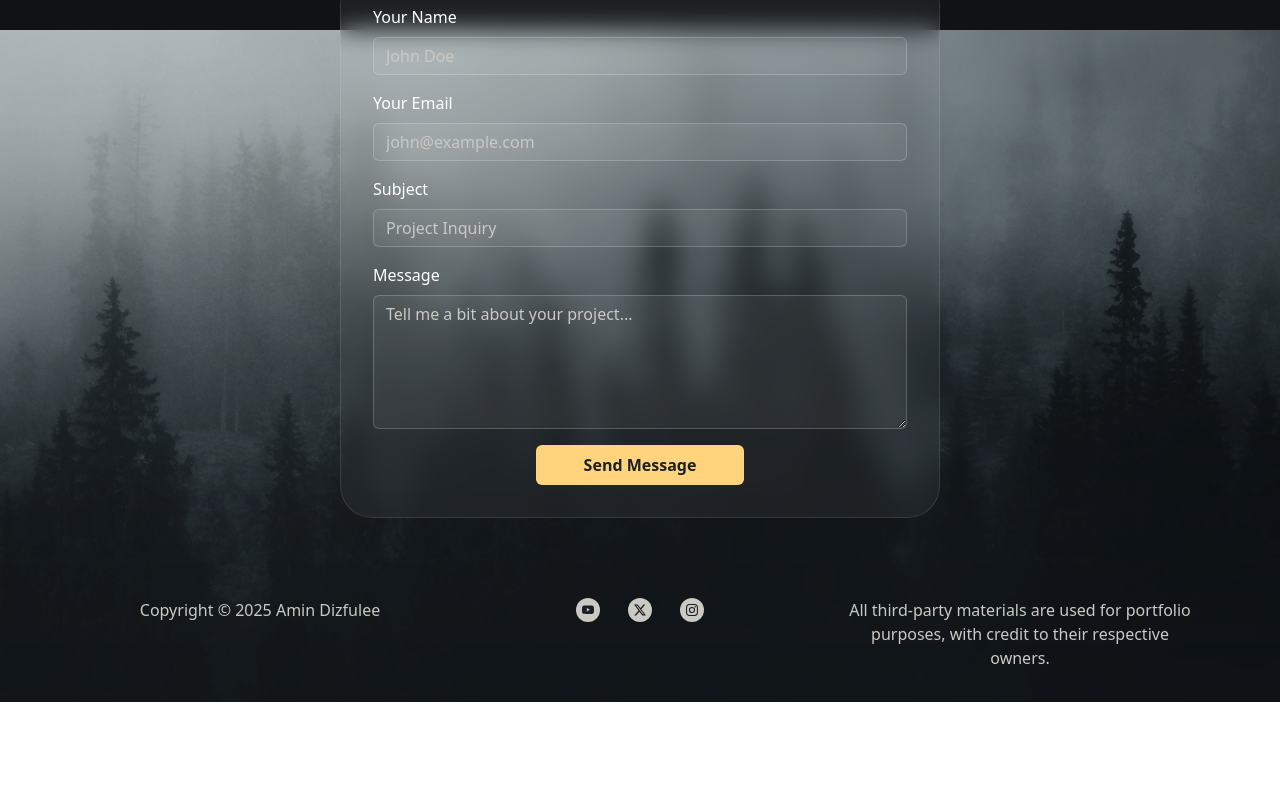
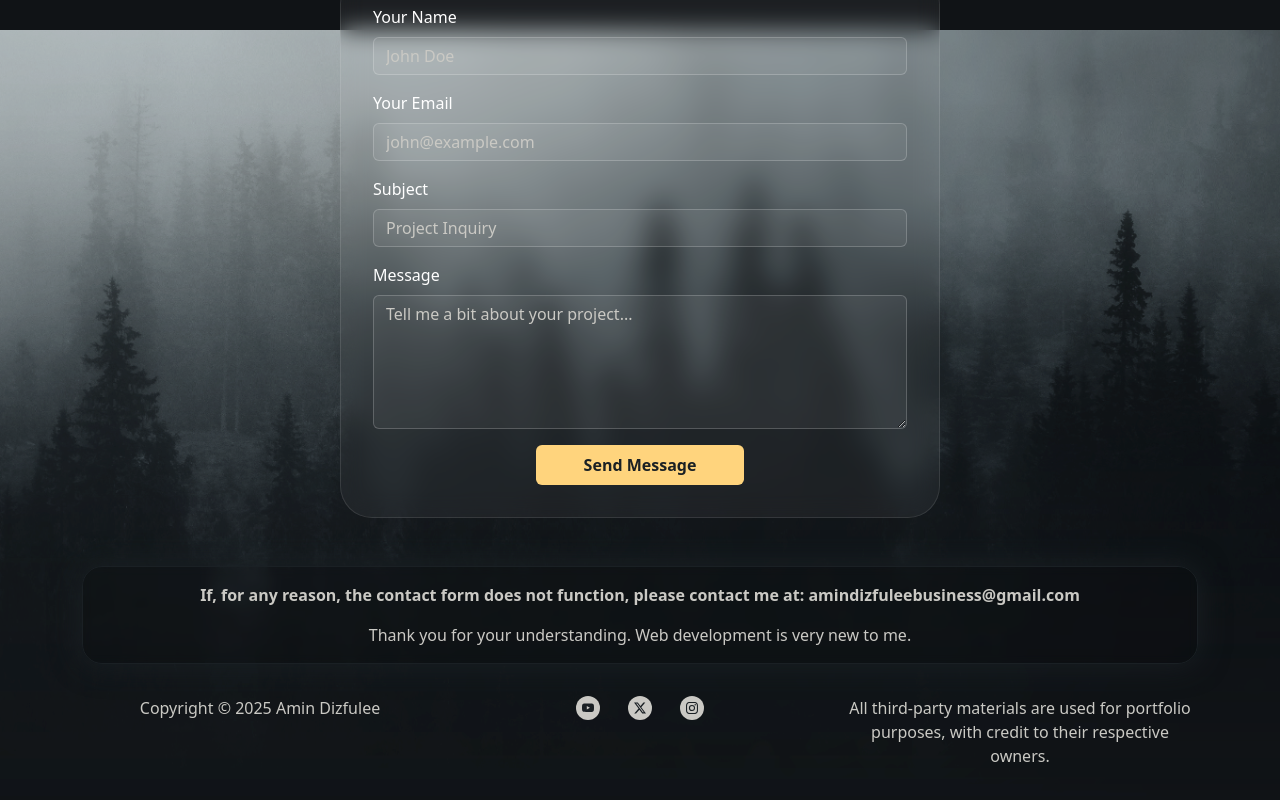
Before and after one commit to amin-dizfulee/amindizfulee-website, a plain HTML site: page contact.html in a window 1280 px wide. Shown: the part 770-1570 px from the top of the page. Before the commit the page ends 1472 px from the top, so only its background shows below. Drawn offline with Linux system fonts and the light colour scheme.

Commit message:
Added disclaimer for Contact page.

```diff
--- a/contact.html
+++ b/contact.html
@@ -82,6 +82,14 @@
             </section>
         </div>
     </section>
+    <section class="mt-0" data-aos="fade-up" data-aos-duration="700" data-aos-delay="200" data-aos-once="true">
+        <div class="container">
+            <div class="pt-3 mb-0 pb-3" style="background: rgba(0,0,0,0.13);backdrop-filter: blur(5px);-webkit-backdrop-filter: blur(5px);text-align: center;border: 1px solid rgb(26,32,36);border-radius: 20px;box-shadow: 0 0 30px rgb(26,32,36);">
+                <p class="ms-5 me-5 mb-3" data-aos="fade-up" data-aos-duration="700" data-aos-delay="450" style="color: #cac9c4;font-weight: bold;">If, for any reason, the contact form does not function, please contact me at: amindizfuleebusiness@gmail.com</p>
+                <p class="ms-5 me-5 mb-0" data-aos="fade-up" data-aos-duration="700" data-aos-delay="450" style="color: #cac9c4;">Thank you for your understanding. Web development is very new to me.</p>
+            </div>
+        </div>
+    </section>
     <footer class="text-center bg-body py-4" style="background: transparent!important;">
         <div class="container">
             <div class="row row-cols-1 row-cols-lg-3">
```
